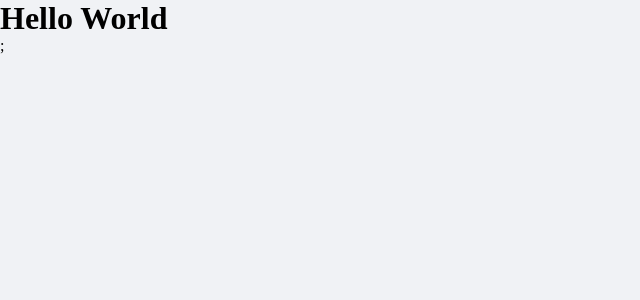
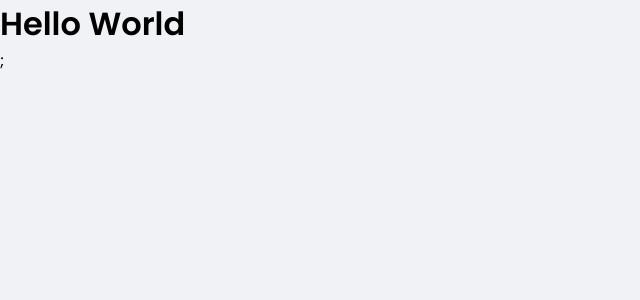
Before and after one commit to OliverioJunior/btmoney, a React (Vite) app: page / in a window 1280 px wide. Shown: the top 300 px of the page, without its empty margins (0-640 px from the left). Built offline with nearby package versions, Linux system fonts and the light colour scheme.

Commit message:
configurar fonts

```diff
--- a/index.html
+++ b/index.html
@@ -1,8 +1,13 @@
 <!DOCTYPE html>
 <html lang="en">
   <head>
+    <link rel="preconnect" href="https://fonts.googleapis.com" />
+
     <meta charset="UTF-8" />
     <meta name="viewport" content="width=device-width, initial-scale=1.0" />
+
+    <link rel="preconnect" href="https://fonts.gstatic.com" crossorigin />
+    <link href="https://fonts.googleapis.com/css2?family=Poppins:wght@400;600&display=swap" rel="stylesheet" />
     <link rel="shorcut icon" href="vite.svg" type="image/svg" />
     <title>Dt money</title>
   </head>
--- a/src/style/global.ts
+++ b/src/style/global.ts
@@ -26,6 +26,14 @@
     -webkit-font-smoothing: antialiased;
   }
 
+  body, input, textarea, button {
+    font-family: "Poppins", sans-serif;
+    font-weight: 400;
+  }
+
+  h1, h2, h3, h4, h5, h6, strong {
+    font-weight: 600;
+  }
   html {
     @media(max-width: 1080px) {
       font-size: 93.75%;  /* 15px */
```
